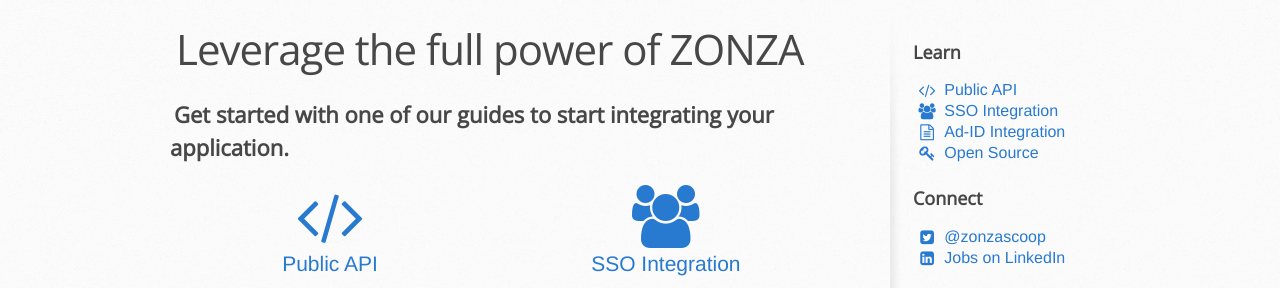
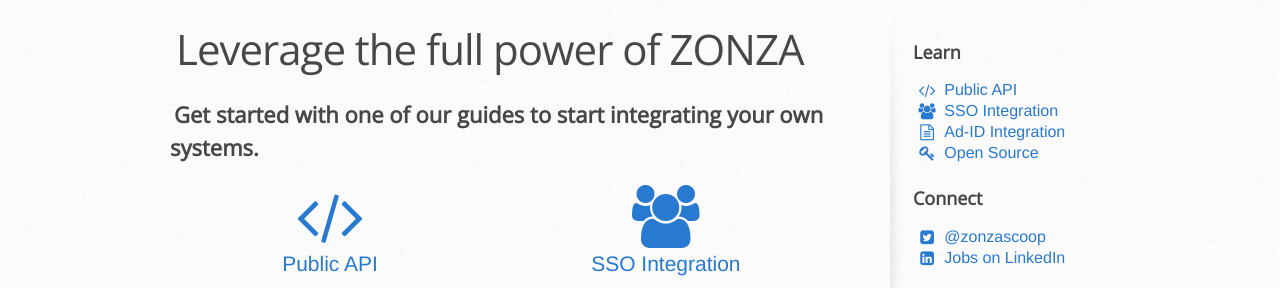
Before and after one commit to zonza/zonza.github.io, a Jekyll site: the page built from index.html, in a window 1280 px wide. Shown: the part 207-495 px from the top of the page. Built offline with Jekyll 4.4.1, drawn with Linux system fonts in a browser that asks for light colours; nearby versions of some CDN libraries.

Commit message:
Modify homepage

```diff
--- a/index.html
+++ b/index.html
@@ -4,7 +4,7 @@
 ---
 
 <h1>Leverage the full power of ZONZA</h1>
-<h2>Get started with one of our guides to start integrating your application.</h2>
+<h2>Get started with one of our guides to start integrating your own systems.</h2>
 <ul id="homelinks">
     <li><a href="api.html"><i class="fa fa-fw fa-code fa-3x"></i> Public API</a></li>
     <li><a href="sso.html"><i class="fa fa-fw fa-users fa-3x"></i> SSO Integration</li></a>
```
